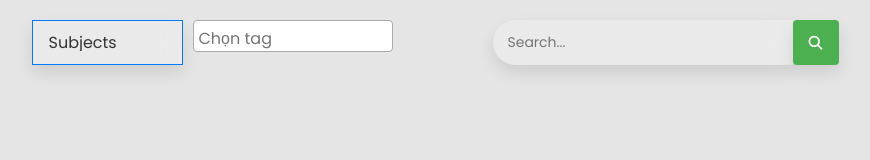
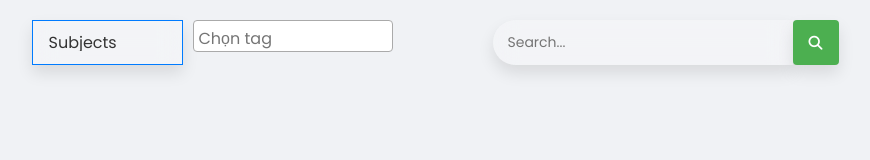
Before and after one commit to SVUIT/drive-search, a website: page frontend/public/index.html in a window 1280 px wide. Shown: the whole page, without its empty margins (255-1125 px from the left). Drawn offline with nearby package versions, Linux system fonts and the light colour scheme; no server answers.

Commit message:
fixing old code

```diff
--- a/frontend/public/style.css
+++ b/frontend/public/style.css
@@ -101,7 +101,7 @@ select.sleek-select:focus {
 }
 body {
   font-family: 'Poppins', sans-serif;
-  background-color: #50505025;
+  background-color: #f0f2f5;
   margin: 0;
   outline: 0;
   padding: 20px;
@@ -136,7 +136,7 @@ body {
 
 .search-container button {
   position: relative;
-  left:100px;
+  left: 100px;
   background-color: var(--clr-accent);
   color: white;
   border: none;
```
